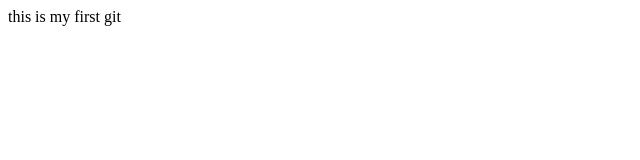
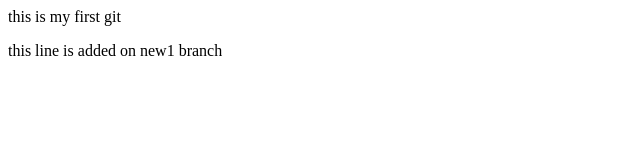
Before and after one commit to anks-95/demoGit, a plain HTML site: page index.html in a window 1280 px wide. Shown: the whole page, without its empty margins (0-640 px from the left). Drawn offline with Linux system fonts and the light colour scheme.

Commit message:
new feature

```diff
--- a/index.html
+++ b/index.html
@@ -1 +1,2 @@
 <p>this is my first git</p>
+<p>this line is added on new1 branch</p>
```
